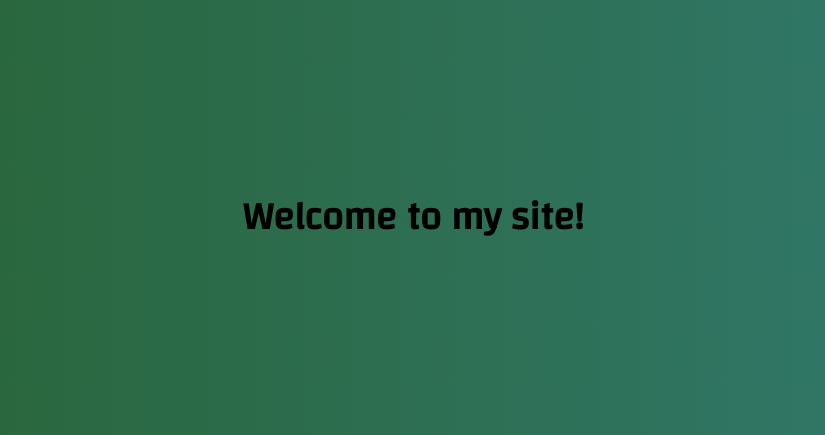
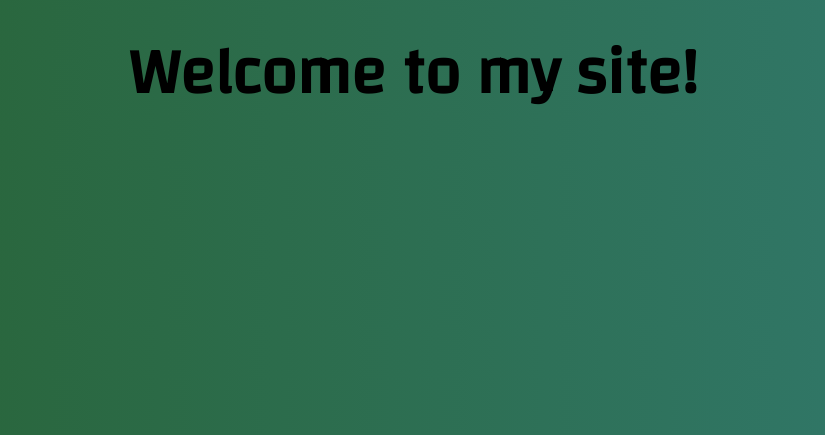
Before and after one commit to merive/merive.com, a Flask app: page / in a window 1280 px wide. Shown: the part 45-480 px from the top of the page, without its empty margins (227-1052 px from the left). Run offline with Flask 2, Linux system fonts and the light colour scheme; some libraries are stand-ins or nearby versions.

Commit message:
Update files

```diff
--- a/static/css/style.css
+++ b/static/css/style.css
@@ -26,7 +26,7 @@ h1 {
 section {
     position: absolute;
     width: 100%;
-    top: 30%;
+    top: 10%;
     text-align: center;
     color: black;
     font-size: 1em;
@@ -34,6 +34,10 @@ section {
 
 .tit {
     font-size: 1.2em;
+}
+
+.home {
+    font-size: 2em;
 }
 
 .selector-for-some-widget {
--- a/templates/404.html
+++ b/templates/404.html
@@ -6,8 +6,6 @@
 
 {% block body %}
     <section>
-        <div class="tit">
-            <h1><b>Something went wrong, 404...</b></h1>
-        </div>
+        <div class="home"><h1><b>Something went wrong, 404...</b></h1></div>
     </section>
 {% endblock %}
--- a/templates/about.html
+++ b/templates/about.html
@@ -8,6 +8,7 @@
     <section>
         <h1>
             <div class='elements'>
+                <div class="tit"><b>About</b></div>
                 <figure class="element">
                     <div class="tit"><b>Start</b></div>
                     <p>
--- a/templates/base.html
+++ b/templates/base.html
@@ -1,7 +1,7 @@
 <!DOCTYPE html>
 <html lang="en">
 <head>
-    <meta charset="utf-8">
+    <meta charset="UTF-8">
     <meta name="viewport" content="width=device-width, initial-scale=1, shrink-to-fit=no">
     <title>
         {% block title %}{% endblock %}
@@ -10,12 +10,12 @@
     <link href="https://fonts.googleapis.com/css?family=Monoton&display=swap" rel="stylesheet">
     <link rel="stylesheet" href="https://stackpath.bootstrapcdn.com/bootstrap/4.5.0/css/bootstrap.min.css"
           integrity="sha384-9aIt2nRpC12Uk9gS9baDl411NQApFmC26EwAOH8WgZl5MYYxFfc+NcPb1dKGj7Sk" crossorigin="anonymous">
-
     <link rel="shortcut icon" href="{{ url_for('static', filename='favicon.ico') }}">
     <link rel="stylesheet" href="{{ url_for('static', filename='css/style.css') }}">
 </head>
+<body>
 <header class="masthead mb-auto">
-    <div class='horisantal'>
+    <div class='horizontal'>
         <h4>
             <nav class="nav nav-masthead justify-content-center">
                 <a class="nav-link" href="/home">merive_</a>
@@ -27,4 +27,5 @@
     </div>
 </header>
 {% block body %}{% endblock %}
+</body>
 </html>
--- a/templates/home.html
+++ b/templates/home.html
@@ -7,7 +7,7 @@
 {% block body %}
     <section>
         <div>
-            <div class="tit"><h1><b>Welcome to my site!</b></h1></div>
+            <div class="home"><h1><b>Welcome to my site!</b></h1></div>
         </div>
     </section>
 {% endblock %}
```
